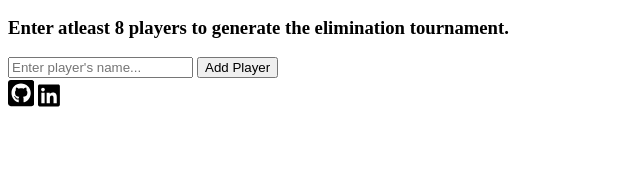
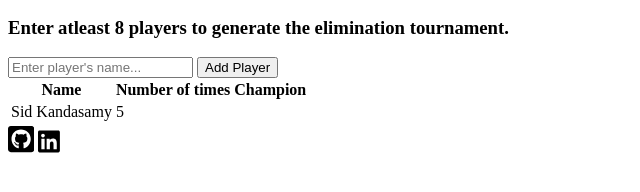
Before and after one commit to SidKandasamy/tt_tournament, a plain HTML site: page index.html in a window 1280 px wide. Shown: the part 182-374 px from the top of the page, without its empty margins (0-640 px from the left). Drawn offline with Linux system fonts and the light colour scheme.

Commit message:
small table created

```diff
--- a/index.html
+++ b/index.html
@@ -30,13 +30,9 @@
     <main>
         <section>
 
-            <h2>
-                Let's make your teams!
-            </h2>
+            <h2>Let's make your teams!</h2>
 
-            <h3>
-                Enter atleast 8 players to generate the elimination tournament.
-            </h3>
+            <h3>Enter atleast 8 players to generate the elimination tournament.</h3>
 
             <div>
 
@@ -50,6 +46,20 @@
             </div>
 
         </section>
+
+        <table>
+                <tr>
+                  <th>Name</th>
+                  <th>Number of times Champion</th>
+                </tr>
+
+                <tr>
+                        <td>Sid Kandasamy</td>
+                        <td>5</td>
+                </tr>
+
+        </table>
+
 
     </main>
 
```
